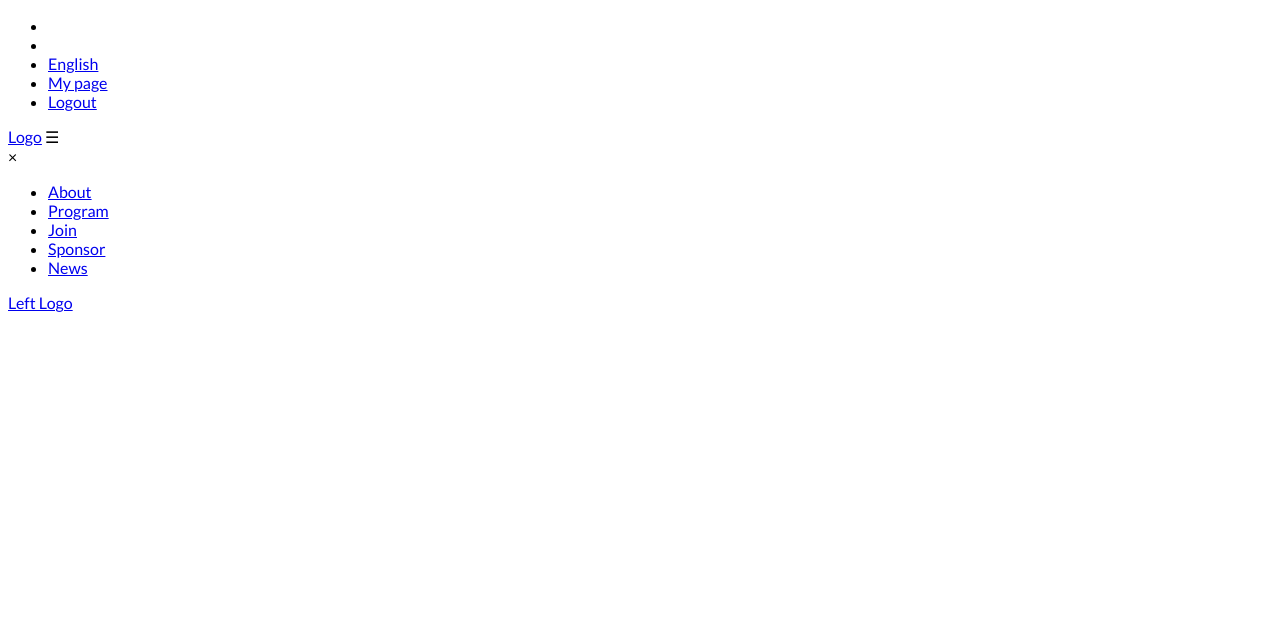
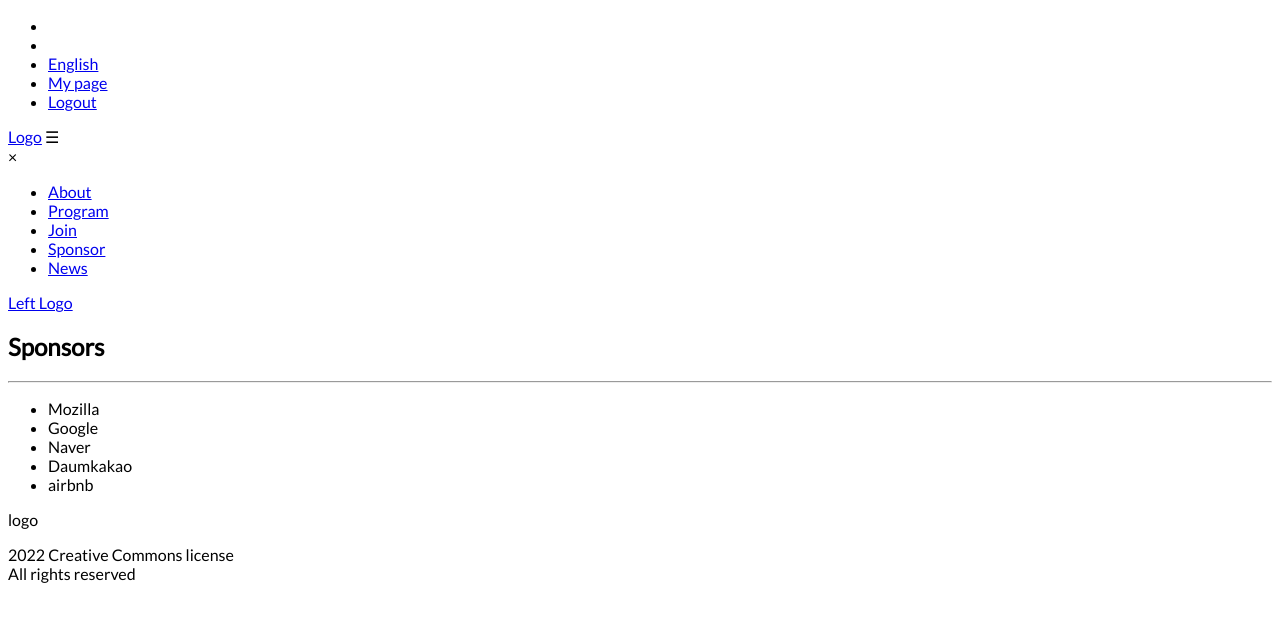
Before and after one commit to jsug9/Capstone-Project-1, a website: page index.html in a window 1280 px wide. Drawn offline with nearby package versions, Linux system fonts and the light colour scheme; no server answers; some icons are missing.

Commit message:
Add footer

```diff
--- a/index.html
+++ b/index.html
@@ -61,8 +61,31 @@
     </section>
 
     <footer>
+      <div class="sponsors">
+        <h2 class="sponsors-title">Sponsors</h2>
+        <hr/>
+        <ul class="sponsors-ul">
+          <li class="sponsor-li">Mozilla</li>
+          <li class="sponsor-li">Google</li>
+          <li class="sponsor-li">Naver</li>
+          <li class="sponsor-li">Daumkakao</li>
+          <li class="sponsor-li">airbnb</li>
+        </ul>
+      </div>
 
+      <div class="rights">
+        <div class="rights-content">
+          <!-- This may be changed by an image -->
+          <p class="bottom-logo">logo</p>
+          <p class="copyright">
+            2022 Creative Commons license
+            <br/>
+            All rights reserved
+          </p>
+        </div>
+      </div>
     </footer>
+
     <script src="script.js"></script>
   </body>
 </html>
```
